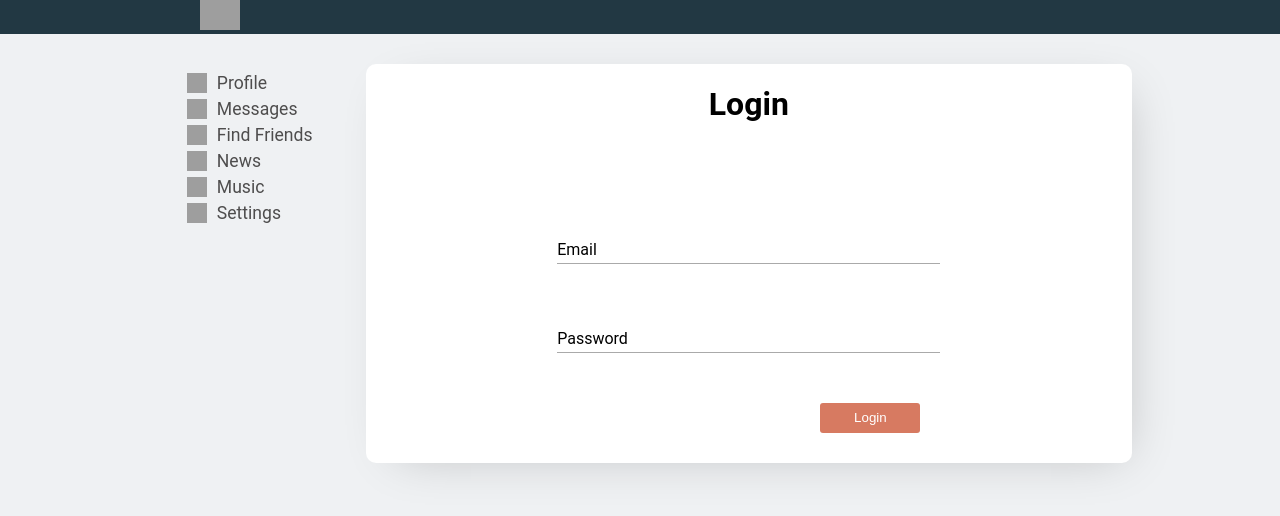
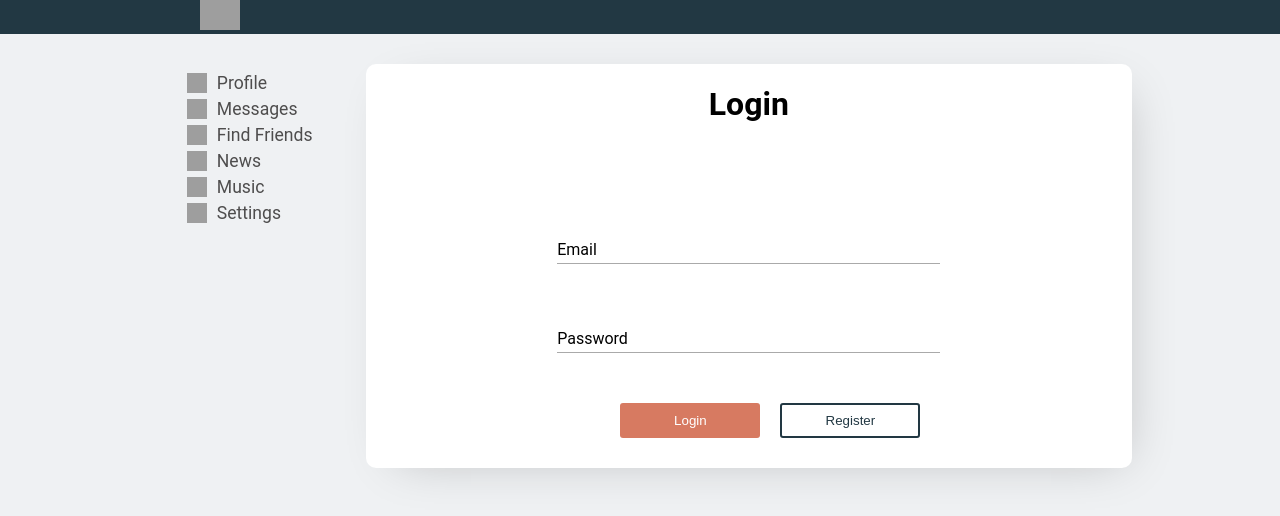
Before and after one commit to sver-hub/JSReactSocialNetwork, a React (Create React App) app: page /auth in a window 1280 px wide. Shown: the top 516 px of the page. Built offline with nearby package versions, Linux system fonts and the light colour scheme; grey boxes are pictures that could not be loaded.

Commit message:
authentication kinda done

```diff
--- a/package.json
+++ b/package.json
@@ -7,6 +7,7 @@
     "@testing-library/react": "^9.5.0",
     "@testing-library/user-event": "^7.2.1",
     "axios": "^0.20.0",
+    "node-sass": "^4.14.1",
     "react": "^16.13.1",
     "react-dom": "^16.13.1",
     "react-redux": "^7.2.1",
--- a/src/App.css
+++ b/src/App.css
@@ -10,7 +10,6 @@ body {
   --color-light-gray: #DBD3D8;
   --color-desert-sand: #D8B4A0;
   --color-terra-cotta: #D77A61;
-  --color-terra-cotta-hover: #e38a72;
   /*#bfbfbf*/
 }
 
--- a/src/App.js
+++ b/src/App.js
@@ -2,26 +2,26 @@ import React from 'react';
 import './App.css';
 
 import {Header} from './components/Header/Header.jsx';
-import {Route} from "react-router-dom";
 import {NavbarContainer} from "./components/NavBar/NavbarContainer";
-import {DialogsContainer} from "./components/Dialogs/DialogsContainer";
-import {ProfileContainer} from "./components/Profile/ProfileContainer";
-import {FriendsSearchResultsContainer} from "./components/Friends/FindFriends/FriendsSearchResults/FriendsSearchResultsContainer";
-import {Auth} from "./components/Auth/Auth";
+import {useRoutes} from "./routes";
+import {AuthContext} from "./context/AuthContext";
+import {useAuth} from "./hooks/auth.hook";
 
 
 const App = (props) => {
+    const {token, userId, login, logout} = useAuth()
+    const isAuthenticated = !!token
+    const routes = useRoutes(isAuthenticated)
     return (
-        <div className='app-wrapper'>
-            <Header/>
-            <NavbarContainer/>
-            <div className={'contentWrapper'}>
-                <Route path={'/auth'} render={() => <Auth/>}/>
-                <Route path={'/profile'} render={() => <ProfileContainer/>}/>
-                <Route path={'/dialogs'} render={() => <DialogsContainer/>}/>
-                <Route path={'/findFriends'} render={() => <FriendsSearchResultsContainer />} />
+        <AuthContext.Provider value={{token, login, logout, userId, isAuthenticated}}>
+            <div className='app-wrapper'>
+                <Header/>
+                <NavbarContainer/>
+                <div className={'contentWrapper'}>
+                    {routes}
+                </div>
             </div>
-        </div>
+        </AuthContext.Provider>
     )
 }
 
--- a/src/components/Auth/Auth.jsx
+++ b/src/components/Auth/Auth.jsx
@@ -1,24 +1,43 @@
-import React, {useState} from "react";
-import style from "./Auth.module.css"
+import React, {useContext, useEffect, useState} from "react";
+import style from "./Auth.module.scss"
 import {FloatingWrapper} from "../FloatingWrapper/FloatingWrapper";
 import {useHttp} from "../../hooks/http.hook";
+import {AuthContext} from "../../context/AuthContext";
 
 export const Auth = () => {
+    const auth = useContext(AuthContext)
     const {loading, error, request, clearError} = useHttp()
     const [form, setForm] = useState({email: '', password: ''})
+    const [status, setStatus] = useState({status: '', message: ''})
+
+    useEffect(() => {
+        document.getElementById('statusbar').className = `${style.statusbar} ${status.status === 'error' ?
+            style.error : status.status === 'success' ? style.success : style.statusbarHidden}`
+    }, [status])
 
     const changeHandler = (event) => {
         setForm({...form, [event.target.name]: event.target.value})
         clearError()
+        setStatus({status: '', message: ''})
     }
 
     const loginHandler = async () => {
         try {
             const data = await request('/api/auth/login', 'POST', {...form})
-
+            auth.login(data.token, data.userId)
         } catch (e) {
+            setStatus({status: 'error', message: error })
         } finally {
             setForm({email: '', password: ''})
+        }
+    }
+
+    const registerHandler = async () => {
+        try {
+            const data = await request('/api/auth/register', 'POST', {...form})
+            setStatus({status: 'success', message: data.message})
+        } catch (e) {
+            setStatus({status: 'error', message: error})
         }
     }
 
@@ -27,7 +46,7 @@ export const Auth = () => {
             <div className={style.wrapper}>
                 <h1 className={style.header}>Login</h1>
                 <form action="" className={style.form} autoComplete={'off'}>
-                    <span className={`${style.error} ${error ? '' : style.errorHidden}`}>{error ?? ''}</span>
+                    <span id={'statusbar'}>{status.status === 'error' ? error : status.message}</span>
                     <div className={style.formItem}>
                         <input type="text" value={form.email} className={style.input} name={'email'} required={true}
                                onChange={changeHandler}/>
@@ -42,7 +61,10 @@ export const Auth = () => {
                             <span className={style.labelContent}>Password</span>
                         </label>
                     </div>
-                    <button className={style.button} onClick={loginHandler} disabled={loading}>Login</button>
+                    <div className={style.buttonWrapper}>
+                        <button className={`${style.button} ${style.login}`} onClick={loginHandler} disabled={loading}>Login</button>
+                        <button className={`${style.button} ${style.register}`} onClick={registerHandler} disabled={loading}>Register</button>
+                    </div>
                 </form>
             </div>
         </FloatingWrapper>
--- a/src/components/Auth/Auth.module.css
+++ b/src/components/Auth/Auth.module.scss
@@ -78,33 +78,64 @@
 
 
 
-.error {
+.statusbar {
     display: flex;
     align-items: center;
     justify-content: center;
     width: 100%;
     height: 50px;
     border-radius: 4px;
-    background-color: #eca1a1;
-    color: #c73c3c;
     transition: all 0.3s ease;
 }
 
-.error.errorHidden {
+.statusbar.statusbarHidden {
     background-color: transparent;
     color: transparent;
 }
 
+.statusbar.error {
+    background-color: #eca1a1;
+    color: #c73c3c;
+}
+
+.statusbar.success {
+    background-color: #b2f68f;
+    color: #409d36;
+}
+
+.buttonWrapper {
+    display: flex;
+    width: 100%;
+}
+
+
 .button {
-    width: 100px;
-    height: 30px;
-    margin: 30px 20px 0 auto;
-    background-color: var(--color-terra-cotta);
-    color: white;
+    width: 140px;
+    height: 35px;
+    margin: 30px 20px 0 0;
     border: none;
     border-radius: 3px;
 }
 
-.button:hover {
-    background-color: var(--color-terra-cotta-hover);
+$loginColor: #D77A61;
+.button.login {
+    background-color: $loginColor;
+    color: white;
+    margin-left: auto;
 }
+
+.button.login:hover {
+    background-color: lighten($loginColor, 5%);
+}
+
+$regColor: #223843;
+.button.register {
+    background-color: white;
+    border: $regColor 2px solid;
+    color: $regColor;
+}
+
+.button.register:hover {
+    border: lighten($regColor, 20%) 2px solid;
+    color: lighten($regColor, 20%);
+}
--- /dev/null
+++ b/src/context/AuthContext.js
@@ -0,0 +1,11 @@
+import {createContext} from 'react'
+
+function noop() {}
+
+export const AuthContext = createContext( {
+    token: null,
+    userId: null,
+    login: noop,
+    logout: noop,
+    isAuthenticated: false
+})
--- /dev/null
+++ b/src/hooks/auth.hook.js
@@ -0,0 +1,35 @@
+import {useState, useCallback, useEffect} from 'react'
+
+const storageName = 'userData'
+
+export const useAuth = () => {
+    const [token, setToken] = useState(null)
+    const [userId, setUserId] = useState(null)
+
+    const login = useCallback((jwtToken, id) => {
+        setToken(jwtToken)
+        setUserId(id)
+
+        localStorage.setItem(storageName, JSON.stringify(
+            {userId: id, token: jwtToken}
+        ))
+    }, [])
+
+
+    const logout = useCallback(() => {
+        setToken(null)
+        setUserId(null)
+        localStorage.removeItem(storageName)
+    }, [])
+
+
+    useEffect(() => {
+        const data = JSON.parse(localStorage.getItem(storageName))
+
+        if (data && data.token) {
+            login(data.token, data.userId)
+        }
+    }, [login])
+
+    return {login, logout, token, userId}
+}
--- /dev/null
+++ b/src/routes.js
@@ -0,0 +1,28 @@
+import React from "react";
+import {Redirect, Route, Switch} from "react-router-dom";
+import {ProfileContainer} from "./components/Profile/ProfileContainer";
+import {DialogsContainer} from "./components/Dialogs/DialogsContainer";
+import {FriendsSearchResultsContainer} from "./components/Friends/FindFriends/FriendsSearchResults/FriendsSearchResultsContainer";
+import {Auth} from "./components/Auth/Auth";
+
+
+export const useRoutes = (isAuthenticated) => {
+    if (isAuthenticated) {
+        return (
+            <Switch>
+                <Route path={'/profile'} render={() => <ProfileContainer/>}/>
+                <Route path={'/dialogs'} render={() => <DialogsContainer/>}/>
+                <Route path={'/findFriends'} render={() => <FriendsSearchResultsContainer />} />
+                <Redirect to={'/profile'} />
+            </Switch>
+        )
+    }
+    else {
+        return (
+            <Switch>
+                <Route path={'/auth'} render={() => <Auth/>}/>
+                <Redirect to={'/auth'}/>
+            </Switch>
+        )
+    }
+}
```
Also changed, not shown: 1 other file (tests, documents, lock files or other folders).
